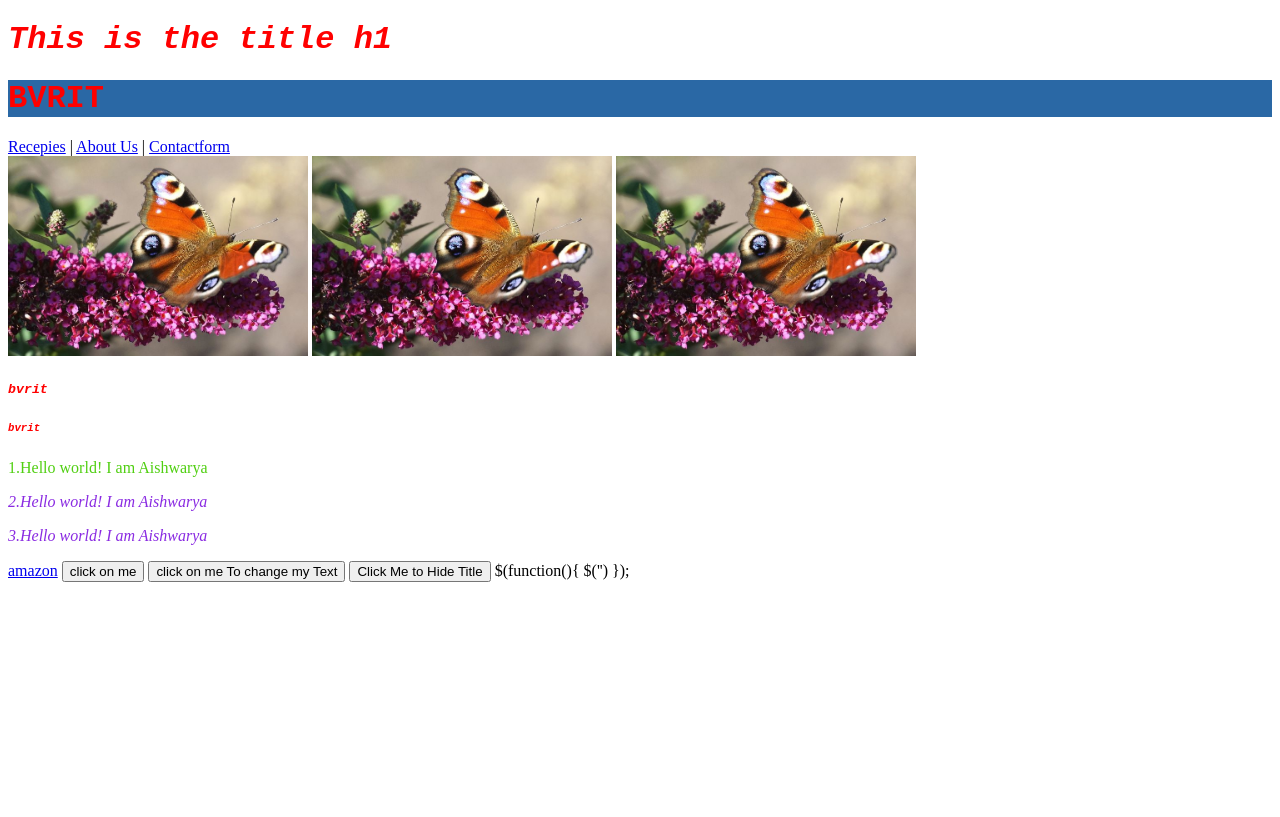
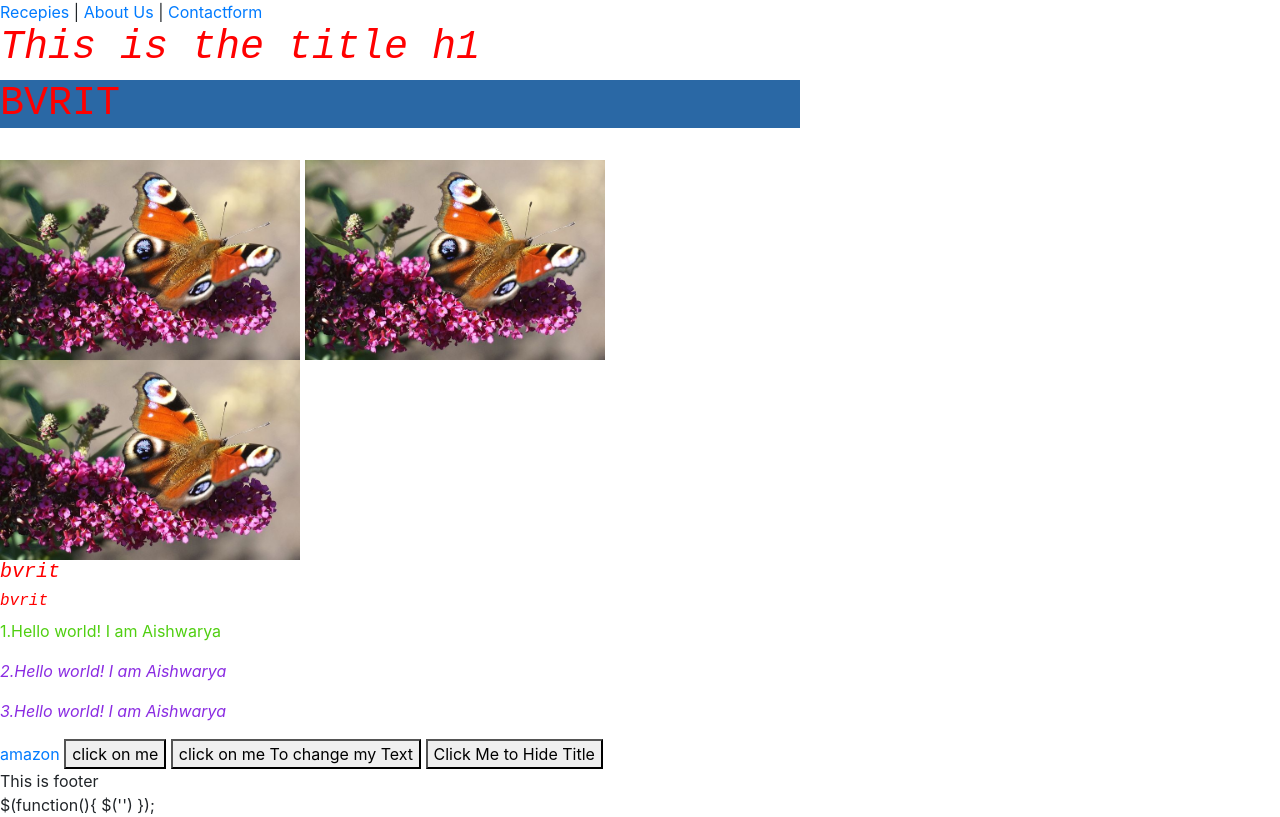
Before and after one commit to aishwaryakolshikwar/test-website, a plain HTML site: page index.html in a window 1280 px wide. Drawn offline with nearby package versions, Linux system fonts and the light colour scheme.

Commit message:
index1 is edited

```diff
--- a/index.html
+++ b/index.html
@@ -1,35 +1,65 @@
 <!DOCTYPE html>
 <html>
+
 <head>
     <title>Home</title>
-       <link rel="stylesheet"  href="style.css"/>
+    <link rel="stylesheet" href="https://cdn.jsdelivr.net/npm/bootstrap@4.0.0/dist/css/bootstrap.min.css"
+        integrity="sha384-Gn5384xqQ1aoWXA+058RXPxPg6fy4IWvTNh0E263XmFcJlSAwiGgFAW/dAiS6JXm" crossorigin="anonymous">
+    <link rel="stylesheet" href="style.css" />
 </head>
+
 <body>
-        <h1  >This is the title h1</h1>
-        <h1 id="title">BVRIT</h1>
+    <div id="container" style="width: 800px;">
+        <div id="nav">
             <a href="recipes.html" target="_blank">Recepies</a> |
             <a href="About Us.html" target="_blank">About Us</a> |
             <a href="Contactform.html" target="_blank">Contactform</a>
+        </div>
+        <div id="content">
+            <h1>This is the title h1</h1>
+            <h1 id="title">BVRIT</h1>
+
             <br>
-        <img src="bg2.jpg" width="200px" class="dp"/>
-        <img src="bg2.jpg" width="200px" class="dp"/>
-        <img src="bg2.jpg" width="200px" class="dp"/>
+            <img src="bg2.jpg" width="200px" class="dp" />
+            <img src="bg2.jpg" width="200px" class="dp" />
+            <img src="bg2.jpg" width="200px" class="dp" />
 
-        <h5 >bvrit</h5>
+            <h5>bvrit</h5>
             <h6>bvrit</h6>
             <p class="information">1.Hello world! I am Aishwarya</p>
             <p>2.Hello world! I am Aishwarya</p>
-        <p  class="information1">3.Hello world! I am Aishwarya</p>
-        <a id="link1"href="http://amazon.com" target="_blank">amazon</a>
+            <p class="information1">3.Hello world! I am Aishwarya</p>
+            <a id="link1" href="http://amazon.com" target="_blank">amazon</a>
             <button onclick="buttonClicked()">click on me</button>
             <button onclick="buttonToChangeTextClicked()">click on me To change my Text</button>
             <button type="button" id="hideTitleBtn"> Click Me to Hide Title</button>
+        </div>
+        <div id="footer">
+            This is footer
+        </div>
+
+    </div>
+
+    <!--
+
+
+    <script src="https://code.jquery.com/jquery-3.2.1.slim.min.js"
+        integrity="sha384-KJ3o2DKtIkvYIK3UENzmM7KCkRr/rE9/Qpg6aAZGJwFDMVNA/GpGFF93hXpG5KkN"
+        crossorigin="anonymous"></script>
+    <script src="https://cdn.jsdelivr.net/npm/popper.js@1.12.9/dist/umd/popper.min.js"
+        integrity="sha384-ApNbgh9B+Y1QKtv3Rn7W3mgPxhU9K/ScQsAP7hUibX39j7fakFPskvXusvfa0b4Q"
+        crossorigin="anonymous"></script>
+        -->
+    <script src="https://cdn.jsdelivr.net/npm/bootstrap@4.0.0/dist/js/bootstrap.min.js"
+        integrity="sha384-JZR6Spejh4U02d8jOt6vLEHfe/JQGiRRSQQxSfFWpi1MquVdAyjUar5+76PVCmYl"
+        crossorigin="anonymous"></script>
 
     <script src="jQuery.js"></script>
-        <script  src="script"></script>
+    <script src="script"></script>
     $(function(){
     $('')
     });
 
 </body>
+
 </html>
```
Lines whose indentation alone changed are shown as unchanged.
